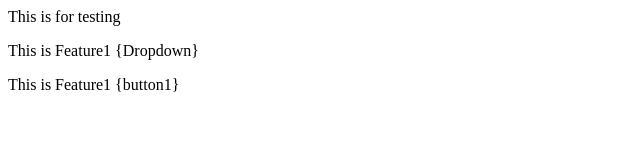
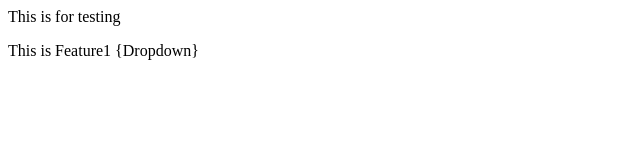
Before and after one commit to rinkush007/Tutorials, a plain HTML site: page index.html in a window 1280 px wide. Shown: the whole page, without its empty margins (0-640 px from the left). Drawn offline with Linux system fonts and the light colour scheme.

Commit message:
Original things

```diff
--- a/index.html
+++ b/index.html
@@ -1,3 +1,2 @@
 <p>This is for testing </p>
 <p>This is Feature1 {Dropdown}</p>
-<p>This is Feature1 {button1}</p>
```
